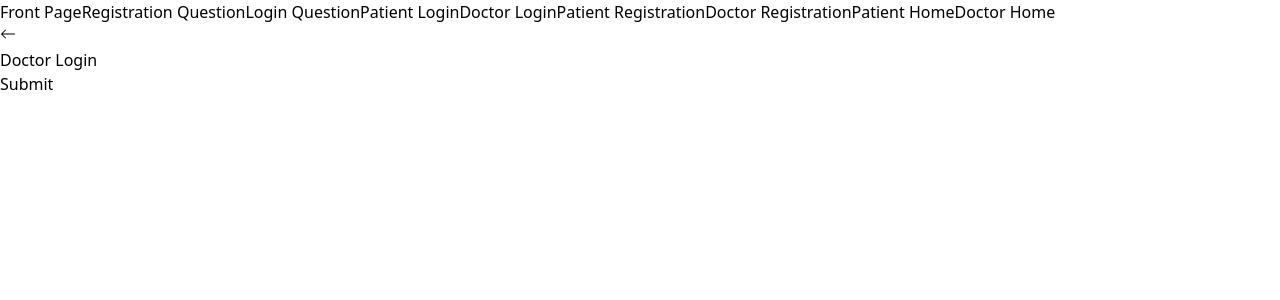
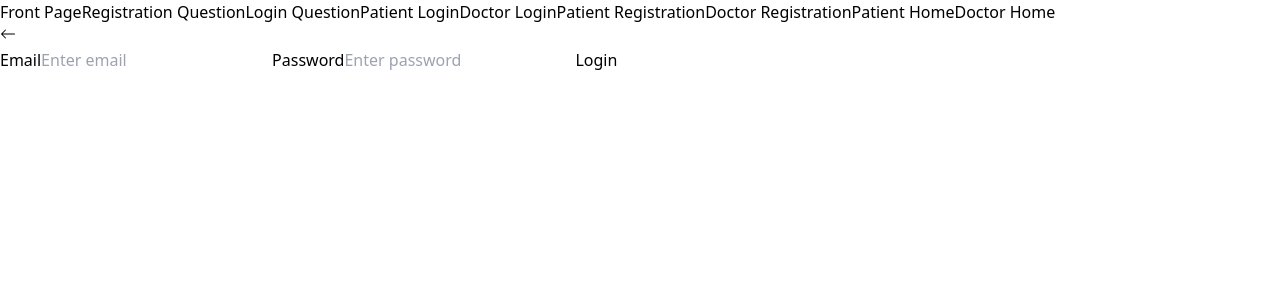
Before and after one commit to H-Arbo/TaBProject, a React (Vite) app in the folder frontend/: page /doctor/login in a window 1280 px wide. Shown: the top 300 px of the page. Built offline with nearby package versions, Linux system fonts and the light colour scheme.

Commit message:
working on login/register

```diff
--- a/frontend/src/main.jsx
+++ b/frontend/src/main.jsx
@@ -3,11 +3,14 @@ import ReactDOM from 'react-dom/client'
 import App from './App.jsx'
 import './index.css'
 import {BrowserRouter} from 'react-router-dom'
+import React from 'react'
 //import { StrictMode } from 'react'
 
 ReactDOM.createRoot(document.getElementById('root')).render(
+  <React.StrictMode>
   <BrowserRouter>
     <App />
   </BrowserRouter>
+  </React.StrictMode>
 
 )
--- a/frontend/src/pages/DLogin.jsx
+++ b/frontend/src/pages/DLogin.jsx
@@ -1,19 +1,37 @@
-import React from 'react'
 import BackButton from '../components/BackButton';
 import { useState } from 'react';
 import { Link } from 'react-router-dom';
 
 export default function DLogin() {
+
+  const [data, setData] = useState({
+    email: '',
+    password: '',
+  })
+  const docLogin = (e) => {
+    e.preventDefault();
+
+  }
+
   return (
     <div className='p-4'>
-      <BackButton/>
+      <BackButton />
 
-      <div>Doctor Login</div>
+      {/* <div>Doctor Login</div>
           <Link to = '/doctor/home'>
             <button type='submit' className='p-2 bg-sky-300 m-8'>
               Submit
             </button>
-          </Link>
+          </Link> */}
+      <form onSubmit={docLogin}>
+        <label>Email</label>
+        <input type='email' placeholder='Enter email' value={data.email}
+          onChange={(e) => setData({ ...data, email: e.target.value })} />
+        <label>Password</label>
+        <input type='password' placeholder='Enter password' value = {data.password}
+            onChange={(e) => setData({...data, password: e.target.value})} />
+        <button type='submit'>Login</button>
+      </form>
     </div>
   )
 }
--- a/frontend/src/pages/DRegister.jsx
+++ b/frontend/src/pages/DRegister.jsx
@@ -1,4 +1,3 @@
-import React from 'react';
 import BackButton from '../components/BackButton';
 import { useState } from 'react';
 import axios from 'axios';
```
